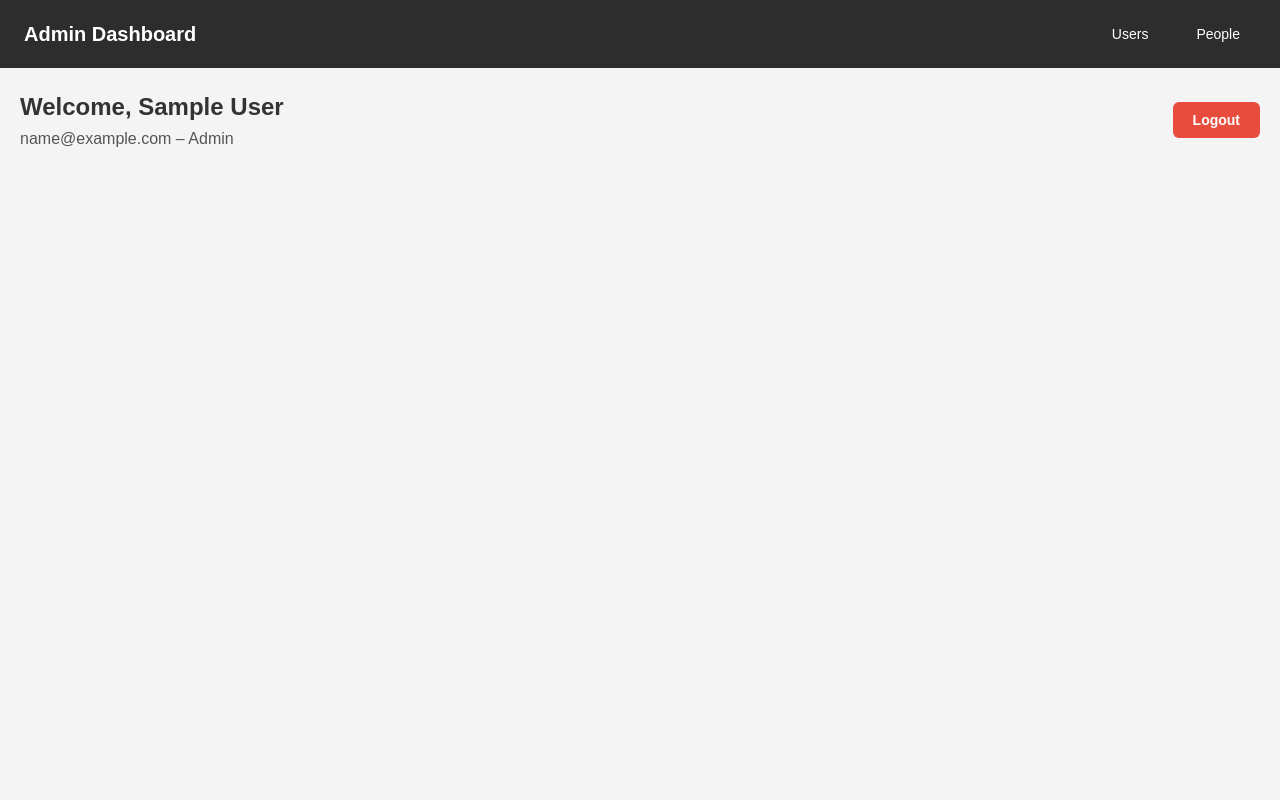
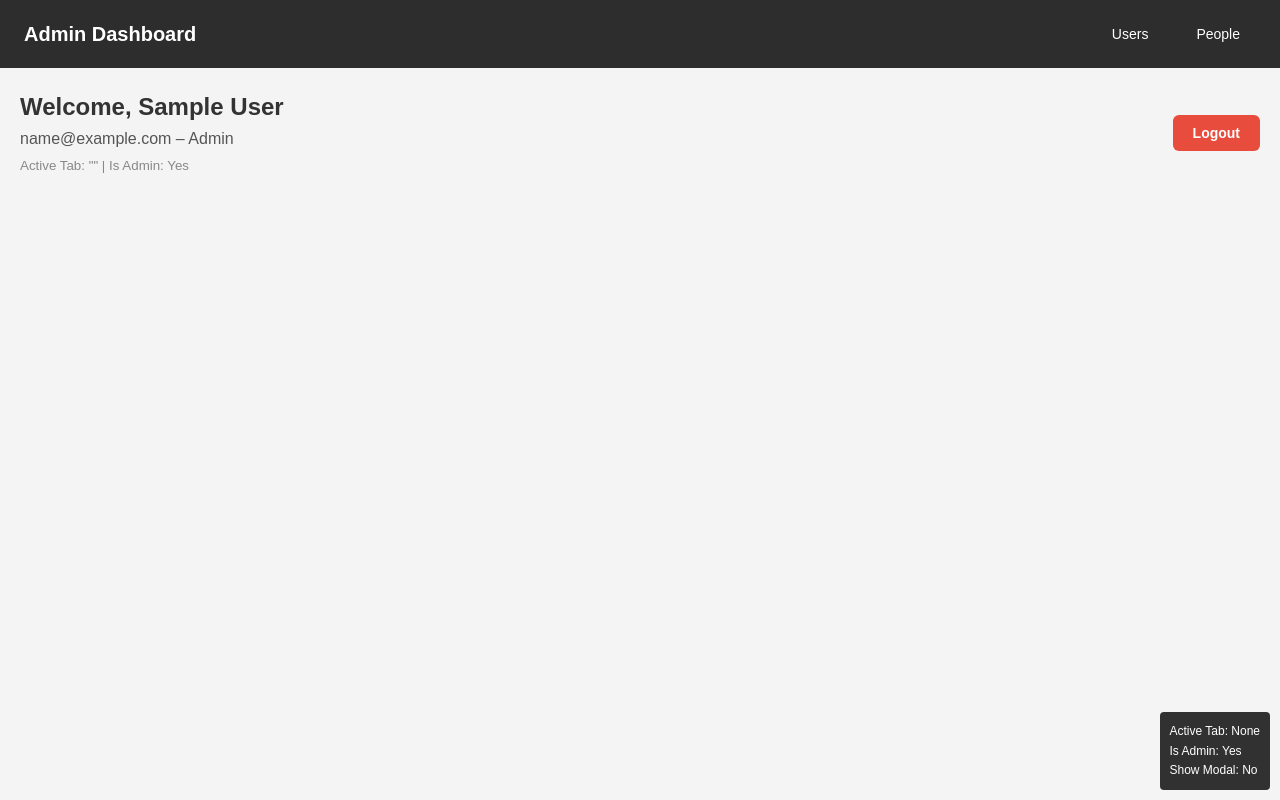
Before and after one commit to Akshat0811hub/jodi, a React (Create React App) app in the folder frontend/: page /dashboard in a window 1280 px wide. Built offline with nearby package versions, Linux system fonts and the light colour scheme; no server answers; sample sign-in values are in the browser's storage.

Commit message:
add person btn

```diff
--- a/frontend/src/pages/Dashboard.js
+++ b/frontend/src/pages/Dashboard.js
@@ -22,7 +22,12 @@ const Dashboard = () => {
       navigate("/");
       return;
     }
-    setUser(JSON.parse(storedUser));
+    const parsedUser = JSON.parse(storedUser);
+    setUser(parsedUser);
+
+    // Debug: Check user admin status
+    console.log("User loaded:", parsedUser);
+    console.log("Is Admin:", parsedUser.isAdmin);
   }, [navigate]);
 
   const handleLogout = () => {
@@ -30,11 +35,18 @@ const Dashboard = () => {
     navigate("/");
   };
 
+  // Debug: Check active tab changes
+  const handleTabChange = (tab) => {
+    console.log("Active tab changed to:", tab);
+    setActiveTab(tab);
+  };
+
   if (!user) return <p>Loading...</p>;
 
   return (
     <div className="dashboard-container">
-      <Navbar onSelect={setActiveTab} />
+      {/* Pass the debug handler instead of direct setActiveTab */}
+      <Navbar onSelect={handleTabChange} />
 
       <div className="dashboard-content">
         <div className="dashboard-header">
@@ -43,20 +55,33 @@ const Dashboard = () => {
             <p>
               {user.email} – {user.isAdmin ? "Admin" : "User"}
             </p>
+            {/* Debug info */}
+            <small style={{color: '#888'}}>
+              Active Tab: "{activeTab}" | Is Admin: {user.isAdmin ? "Yes" : "No"}
+            </small>
           </div>
           <button onClick={handleLogout} className="logout-button">
             Logout
           </button>
         </div>
 
-        {user.isAdmin && activeTab && (
+        {/* Show content for both admin and non-admin users for debugging */}
+        {activeTab && (
           <div className="dashboard-main">
             {activeTab === "people" && (
               <div className="sidebar-section">
                 <FilterSidebar onFilter={setFilters} />
+                {/* Always show button when people tab is active for debugging */}
                 <button
-                  onClick={() => setShowAddModal(true)}
+                  onClick={() => {
+                    console.log("Add Person button clicked");
+                    setShowAddModal(true);
+                  }}
                   className="add-person-button"
+                  style={{
+                    display: 'block', // Force display for debugging
+                    marginTop: '16px'
+                  }}
                 >
                   ➕ Add Person
                 </button>
@@ -70,20 +95,47 @@ const Dashboard = () => {
                   : "content-section"
               }
             >
-              {activeTab === "users" && <UserTable />}
+              {activeTab === "users" && user.isAdmin && <UserTable />}
               {activeTab === "people" && (
                 <PeopleList filters={filters} key={personRefresh} />
+              )}
+
+              {/* Debug: Show what should be rendered */}
+              {!user.isAdmin && (
+                <div style={{padding: '20px', background: '#fff3cd', border: '1px solid #ffeaa7', borderRadius: '4px'}}>
+                  <p><strong>Debug:</strong> You are not an admin user. Admin features are hidden.</p>
+                </div>
               )}
             </div>
 
             {showAddModal && (
               <AddPersonForm
-                onClose={() => setShowAddModal(false)}
+                onClose={() => {
+                  console.log("Closing add person modal");
+                  setShowAddModal(false);
+                }}
                 onPersonAdded={() => setPersonRefresh((prev) => prev + 1)}
               />
             )}
           </div>
         )}
+
+        {/* Debug: Show current state */}
+        <div style={{
+          position: 'fixed',
+          bottom: '10px',
+          right: '10px',
+          background: 'rgba(0,0,0,0.8)',
+          color: 'white',
+          padding: '10px',
+          borderRadius: '4px',
+          fontSize: '12px',
+          zIndex: 1000
+        }}>
+          <div>Active Tab: {activeTab || "None"}</div>
+          <div>Is Admin: {user.isAdmin ? "Yes" : "No"}</div>
+          <div>Show Modal: {showAddModal ? "Yes" : "No"}</div>
+        </div>
       </div>
     </div>
   );
```
